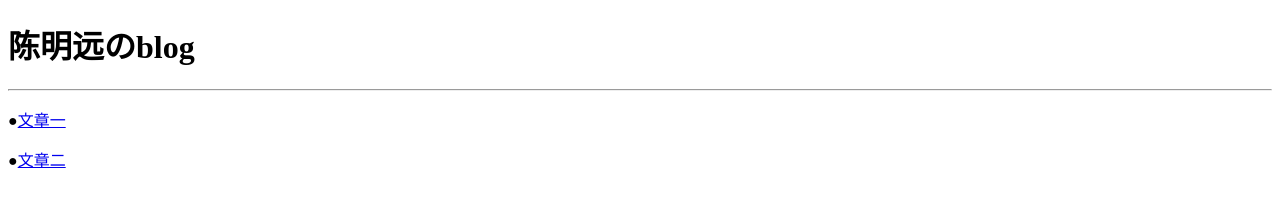
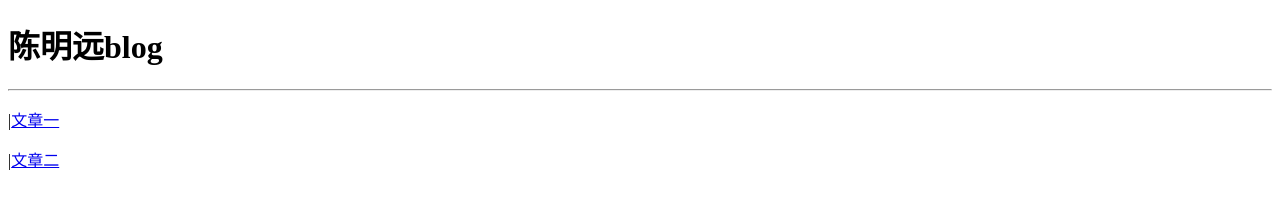
Before and after one commit to chen2009-11/chen2009-11, a plain HTML site: page index.html in a window 1280 px wide. Drawn offline with Linux system fonts and the light colour scheme.

Commit message:
Update index.html

```diff
--- a/index.html
+++ b/index.html
@@ -2,12 +2,12 @@
 <html>
 <head>
 <meta charset="utf-8">
-<title>陈明远のblog</title>
+<title>陈明远blog</title>
 </head>
 <body background="/i/image.png">
-<h1>陈明远のblog</h1>
+<h1>陈明远blog</h1>
 <hr />
-<p>●<a href="https://www.baidu.com">文章一</a></p>
-<p>●<a href="https://cn.bing.com">文章二</a></p>
+<p>|<a href="https://www.baidu.com">文章一</a></p>
+<p>|<a href="https://cn.bing.com">文章二</a></p>
 </body>
 </html>
```
